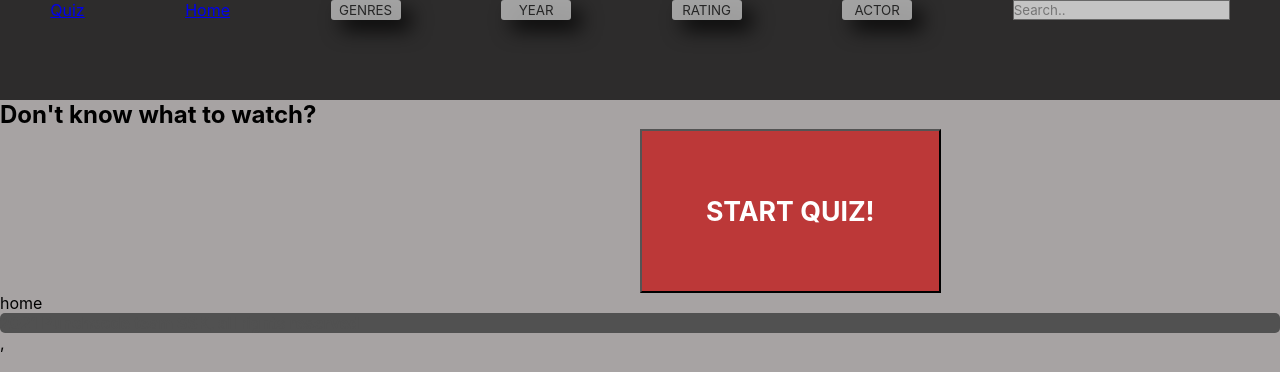
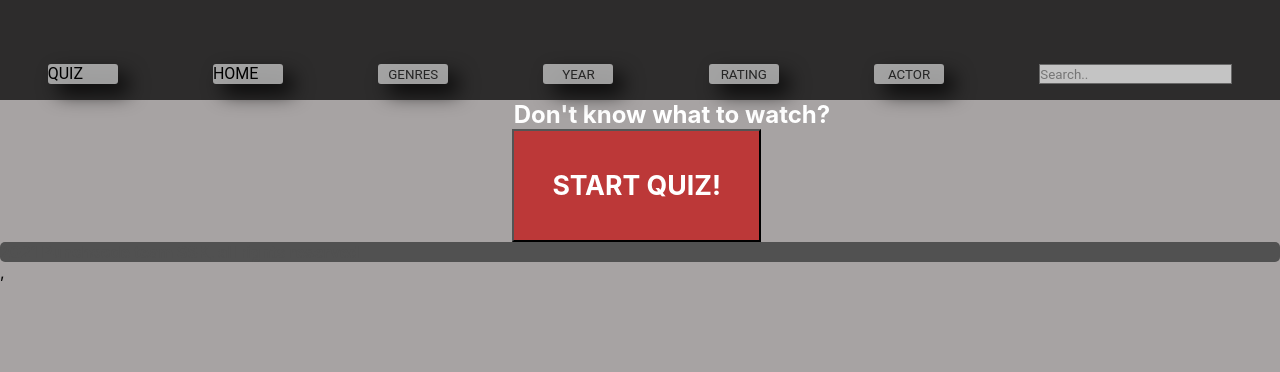
Before and after one commit to RikikiB/movie-project, a React (Create React App) app in the folder Frontend/: page / in a window 1280 px wide. Shown: the top 372 px of the page. Built offline with nearby package versions, Linux system fonts and the light colour scheme.

Commit message:
edited layout

```diff
--- a/Frontend/index.html
+++ b/Frontend/index.html
@@ -18,6 +18,7 @@
       rel="stylesheet"
     />
     <link rel="stylesheet" href="main.css" />
+    <link rel="stylesheet" href="https://cdnjs.cloudflare.com/ajax/libs/font-awesome/4.7.0/css/font-awesome.min.css">
     <title>Movies Database</title>
 
         </div>
--- a/Frontend/package.json
+++ b/Frontend/package.json
@@ -3,6 +3,9 @@
   "version": "0.1.0",
   "private": true,
   "dependencies": {
+    "@fortawesome/fontawesome-svg-core": "^1.2.36",
+    "@fortawesome/free-solid-svg-icons": "^5.15.4",
+    "@fortawesome/react-fontawesome": "^0.1.15",
     "@testing-library/jest-dom": "^5.11.4",
     "@testing-library/react": "^11.1.0",
     "@testing-library/user-event": "^12.1.10",
--- a/Frontend/src/Components/App.css
+++ b/Frontend/src/Components/App.css
@@ -5,8 +5,9 @@
   margin: 0;
   padding: 0;
   box-sizing: border-box;
-  font-family: -apple-system, BlinkMacSystemFont, 'Segoe UI', Roboto, Oxygen,
-    Ubuntu, Cantarell, 'Open Sans', 'Helvetica Neue', sans-serif;
+  font-family: -apple-system, BlinkMacSystemFont, 'Segoe UI', Roboto,
+    Oxygen, Ubuntu, Cantarell, 'Open Sans', 'Helvetica Neue',
+    sans-serif;
 }
 
 body {
--- a/Frontend/src/Components/App.js
+++ b/Frontend/src/Components/App.js
@@ -1,20 +1,30 @@
-import "./App.css";
-import Footer from "./Footer";
-import Header from "./Header";
-import { BrowserRouter as Router, Switch, Route } from "react-router-dom";
-import Home from "./Home";
-import MovieDetailPage from "./views/MovieDetailPage";
+import './App.css'
+import Footer from './Footer'
+import Header from './Header'
+import {
+  BrowserRouter as Router,
+  Switch,
+  Route,
+} from 'react-router-dom'
+import Home from './Home'
+import MovieDetailPage from './views/MovieDetailPage'
+import { Link } from 'react-router-dom'
 function App() {
   return (
-    <div className="App">
+    <div className='App'>
       <Router>
         <Header />
         <Switch>
-          <Route exact path="/">
+          <Route exact path='/'>
             <Home />
-            <div>home</div>
+            <div>
+              <Link to='/quizpage'></Link>
+              <button className='btn5'>
+                <h1>START QUIZ!</h1>
+              </button>
+            </div>
           </Route>
-          <Route path="/detail">
+          <Route path='/detail'>
             <MovieDetailPage />
           </Route>
         </Switch>
@@ -22,7 +32,7 @@ function App() {
         <Footer />
       </Router>
     </div>
-  );
+  )
 }
 
-export default App;
+export default App
--- a/Frontend/src/Components/Header.scss
+++ b/Frontend/src/Components/Header.scss
@@ -21,21 +21,32 @@
   width: 70px;
   border-radius: 3px;
   filter: drop-shadow(10px 10px 10px black);
+  margin-top: 5%;
+  font-family: roboto, arial;
 }
 input {
   background-color: rgb(196, 196, 196, 1);
   color: black;
   border: 1px solid rgb(104, 104, 104);
   height: 20px;
+  margin-top: 5%;
+  font-family: roboto, arial;
 }
-Link {
+/* unvisited link */
+a:link {
   background-color: rgba(196, 196, 196, 0.787);
   border: none;
-  color: rgb(38, 38, 38);
-  display: flex;
-  align-items: center;
+  color: rgb(0, 0, 0);
   height: 20px;
   width: 70px;
   border-radius: 3px;
   filter: drop-shadow(10px 10px 10px black);
+  margin-top: 5%;
+  font-family: roboto, arial;
+  text-decoration: none;
 }
+/* visited link */
+a:visited {
+  color: black;
+  font-weight: normal;
+}
--- a/Frontend/src/Components/Header.tsx
+++ b/Frontend/src/Components/Header.tsx
@@ -2,17 +2,24 @@ import React from 'react'
 import { Link } from 'react-router-dom'
 import './Header.scss'
 import './Home.tsx'
+import { Library } from '@fortawesome/fontawesome-svg-core'
+import {} from '@fortawesome/free-solid-svg-icons'
+
 function Header() {
   return (
     <div className='Header'>
       <div className='navbar'>
-        <Link to='/quiz'> Quiz </Link>
-        <Link to='/'>Home</Link>
+        <Link to='/quiz'>QUIZ</Link>
+        <Link to='/'>HOME</Link>
         <button className='btn'>GENRES</button>
         <button className='btn'>YEAR</button>
         <button className='btn'>RATING</button>
         <button className='btn'>ACTOR</button>
-        <input type='text' placeholder='Search..' name='search'></input>
+        <input
+          type='text'
+          placeholder='Search..'
+          name='search'
+        ></input>
       </div>
     </div>
   )
--- a/Frontend/src/Components/Home.css
+++ b/Frontend/src/Components/Home.css
@@ -1,6 +1,14 @@
+.container {
+  display: flex;
+  justify-content: center;
+  margin-left: 5%;
+  color: white;
+}
 .btn5 {
   background-color: rgba(188, 56, 56, 1);
   color: white;
-  padding: 5%;
-  margin-left: 50%;
+  padding: 3%;
+  display: flex;
+  justify-content: center;
+  margin-left: 40%;
 }
--- a/Frontend/src/Components/Home.tsx
+++ b/Frontend/src/Components/Home.tsx
@@ -1,18 +1,12 @@
-import { Link } from "react-router-dom";
-import "./Home.css";
+import './Home.css'
 function Home() {
   return (
     <div>
-      <div className="container">
+      <div className='container'>
         <h2>Don't know what to watch?</h2>
-        <Link to="/quizpage">
-          <button className="btn5">
-            <h1>START QUIZ!</h1>
-          </button>
-        </Link>
       </div>
     </div>
-  );
+  )
 }
 
-export default Home;
+export default Home
```
Also changed, not shown: 1 other file (tests, documents, lock files or other folders).
